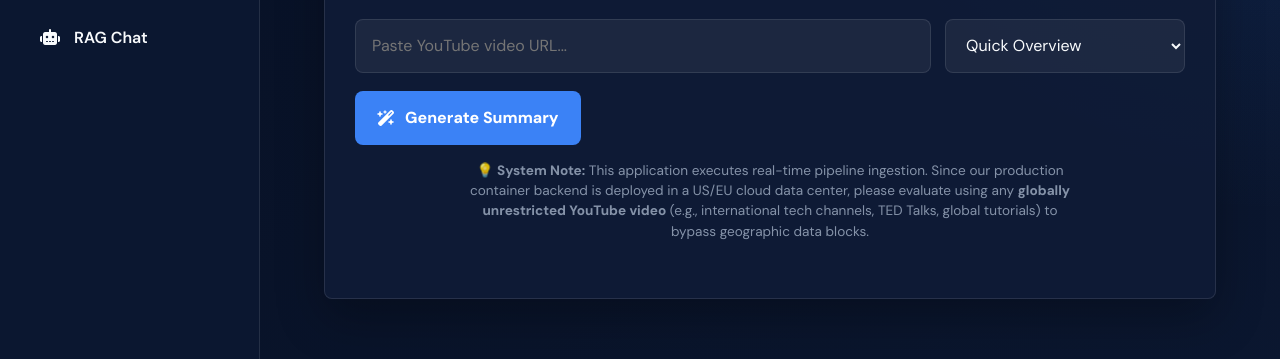
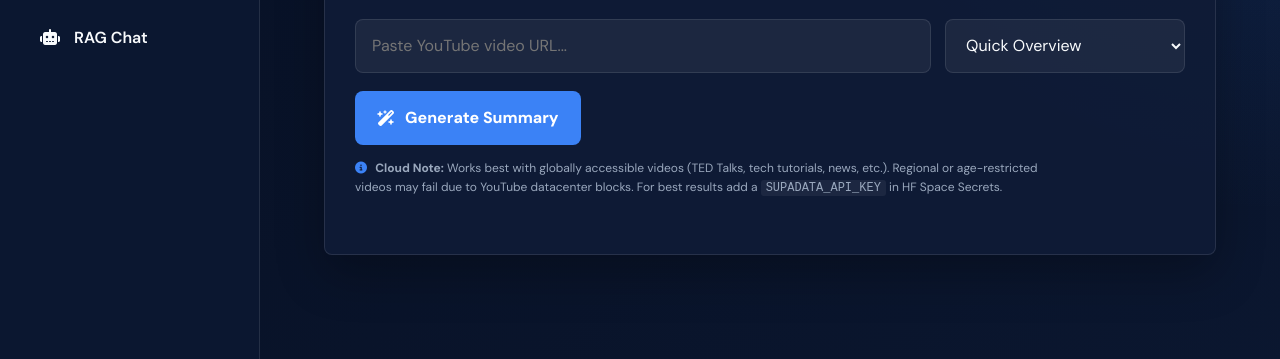
Before and after one commit to Satya23BDS0326/YT-Summarizer-Pro, a plain HTML site: page static/index.html in a window 1280 px wide. Shown: the part 331-690 px from the top of the page. Drawn offline with Linux system fonts and the light colour scheme.

Commit message:
Refactor history card class and update notes

```diff
--- a/static/index.html
+++ b/static/index.html
@@ -51,7 +51,7 @@
     .stat-label { font-size: 12px; color: var(--muted); font-weight: 700; text-transform: uppercase; letter-spacing: .5px; }
 
     /* ── History cards ───────────────────────── */
-    .history-card {
+    .hist-card {
       display: flex; align-items: center; gap: 14px;
       background: var(--card); border: 1px solid var(--border);
       border-radius: 8px; padding: 14px 18px; cursor: pointer;
@@ -141,10 +141,11 @@
         <button id="summarizeBtn" class="summarize-btn">
           <i class="fa-solid fa-wand-magic-sparkles"></i> Generate Summary
         </button>
-
-        <!-- Dynamic Ingestion Architecture Safeguard Note -->
-        <p class="system-note" style="margin-top: 16px; font-size: 0.85rem; color: var(--muted); line-height: 1.5; text-align: center; max-width: 620px; margin-left: auto; margin-right: auto; opacity: 0.85;">
-          💡 <strong>System Note:</strong> This application executes real-time pipeline ingestion. Since our production container backend is deployed in a US/EU cloud data center, please evaluate using any <strong>globally unrestricted YouTube video</strong> (e.g., international tech channels, TED Talks, global tutorials) to bypass geographic data blocks.
+        <p style="font-size:12px;color:var(--muted);margin-top:14px;line-height:1.6">
+          <i class="fa-solid fa-circle-info" style="color:var(--primary);margin-right:5px"></i>
+          <strong>Cloud Note:</strong> Works best with globally accessible videos (TED Talks, tech tutorials, news, etc.).
+          Regional or age-restricted videos may fail due to YouTube datacenter blocks.
+          For best results add a <code style="background:var(--input);padding:1px 5px;border-radius:3px">SUPADATA_API_KEY</code> in HF Space Secrets.
         </p>
       </section>
 
```
